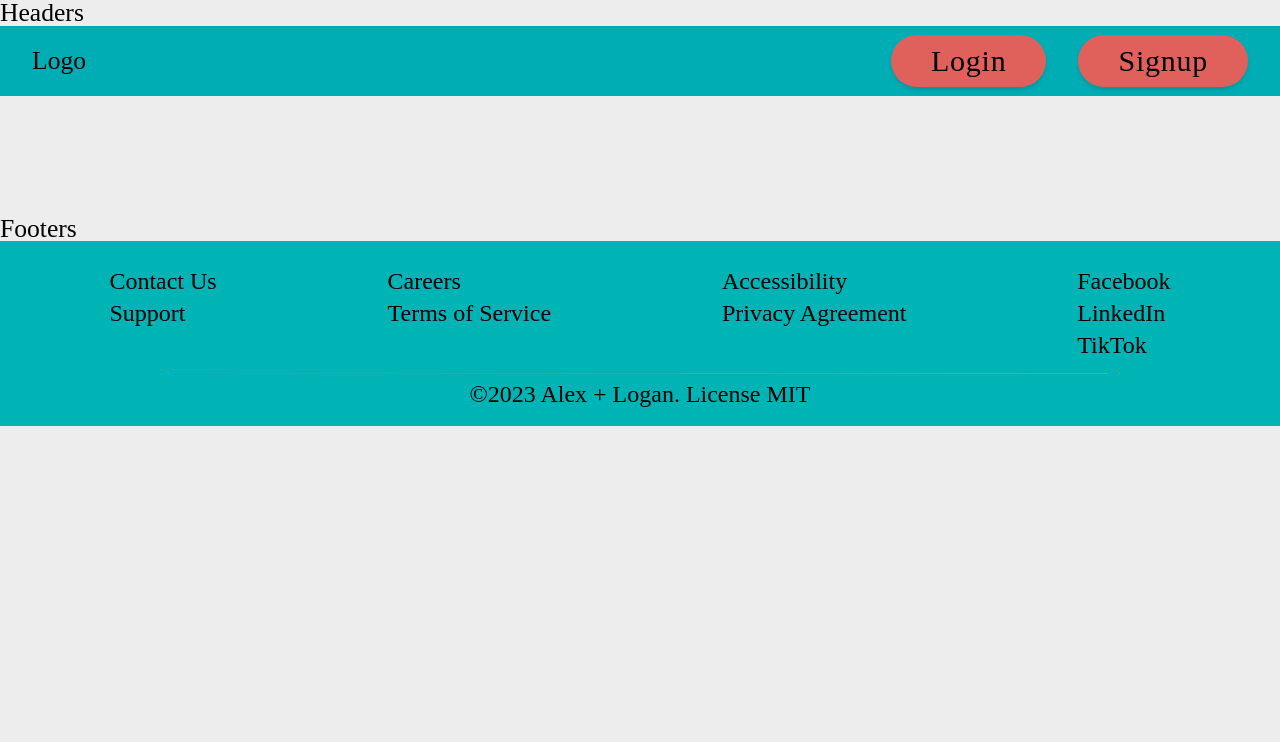
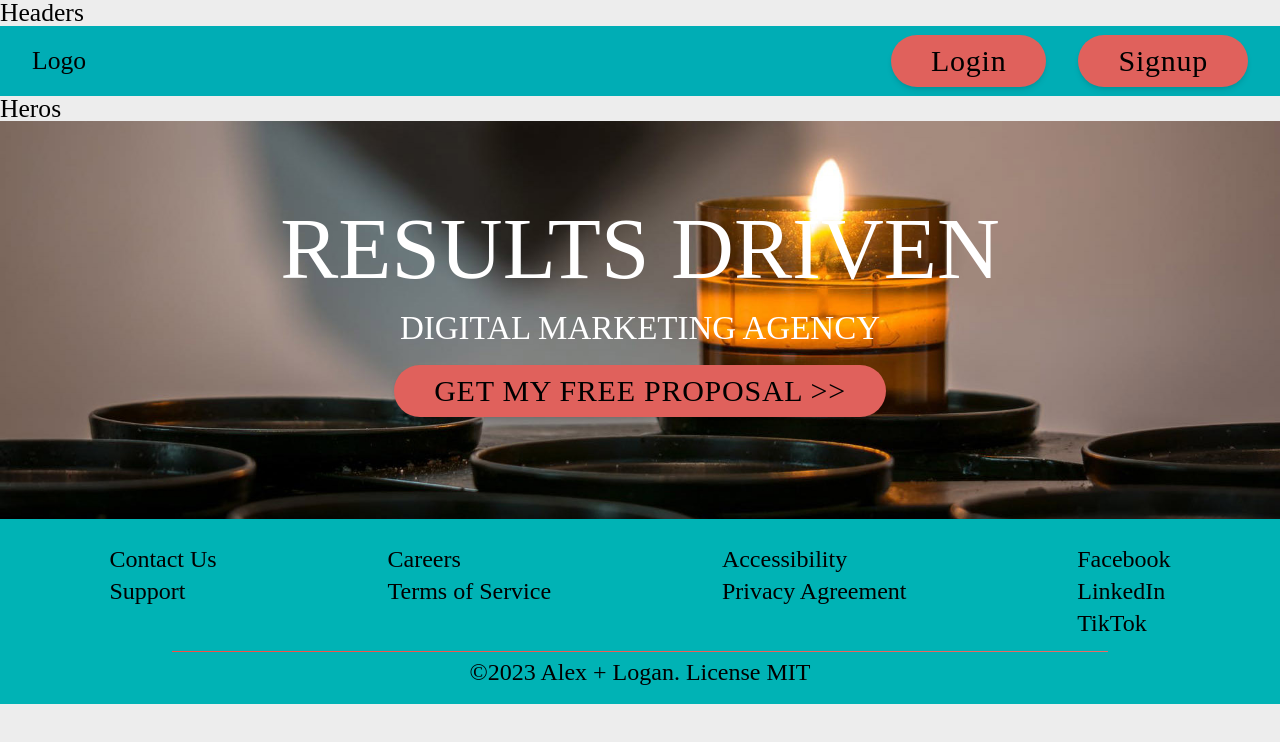
Before and after one commit to Lo-GR/web-design-templating, a React (Create React App) app: page / in a window 1280 px wide. Shown: the top 742 px of the page. Built offline with nearby package versions, Linux system fonts and the light colour scheme.

Commit message:
uncomment hero

```diff
--- a/src/App.tsx
+++ b/src/App.tsx
@@ -12,13 +12,13 @@ function App() {
         <HeaderOne />
       </div>
       <div className="relative w-full mb-[120px]">
-        {/* <p>Heros</p>
+        <p>Heros</p>
         <HeroOne
           title={'RESULTS DRIVEN'}
           text={'DIGITAL MARKETING AGENCY'}
           buttonText={'GET MY FREE PROPOSAL >>'}
           backgroundImage={candleImage}
-        /> */}
+        />
       </div>
       <div>
         Footers
```
